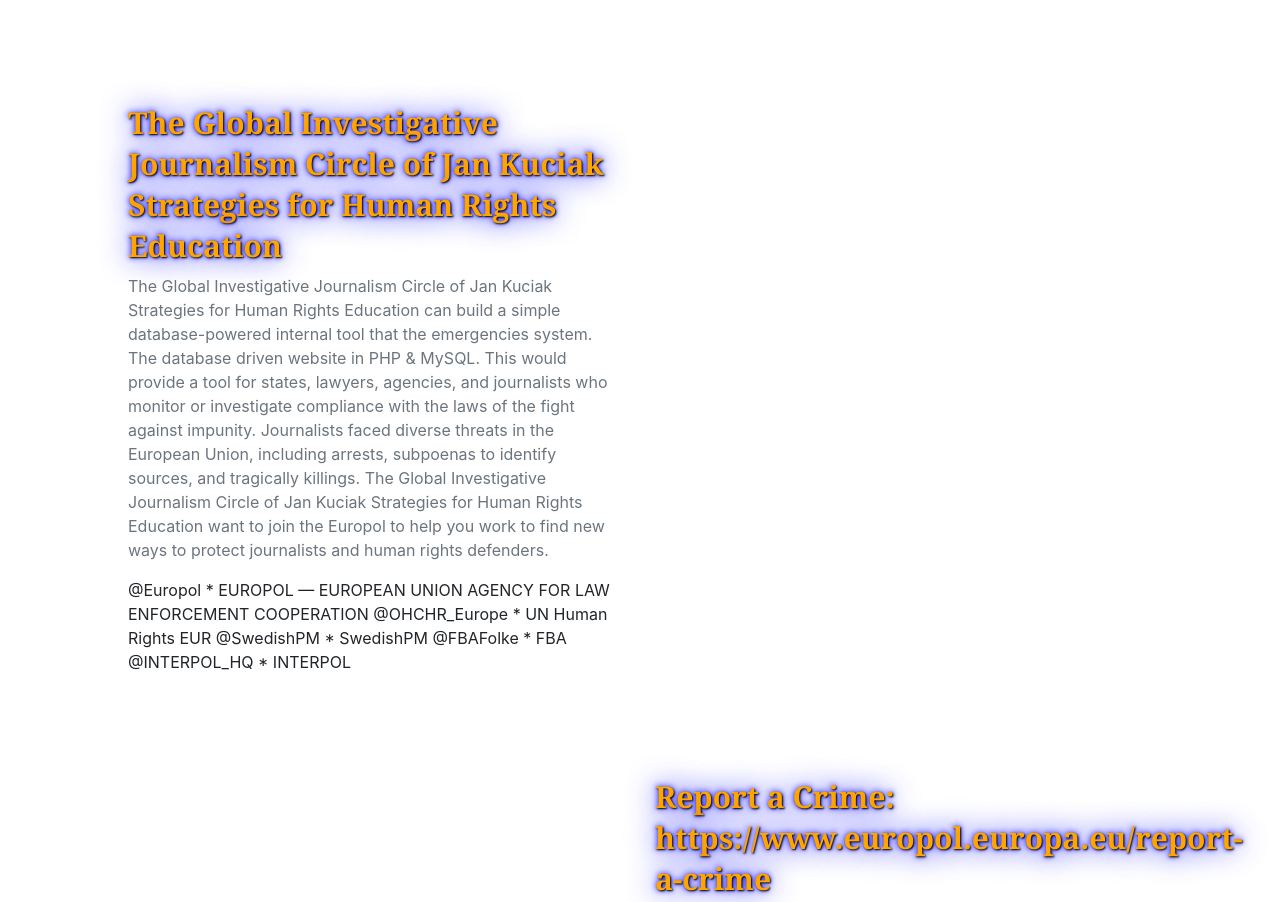
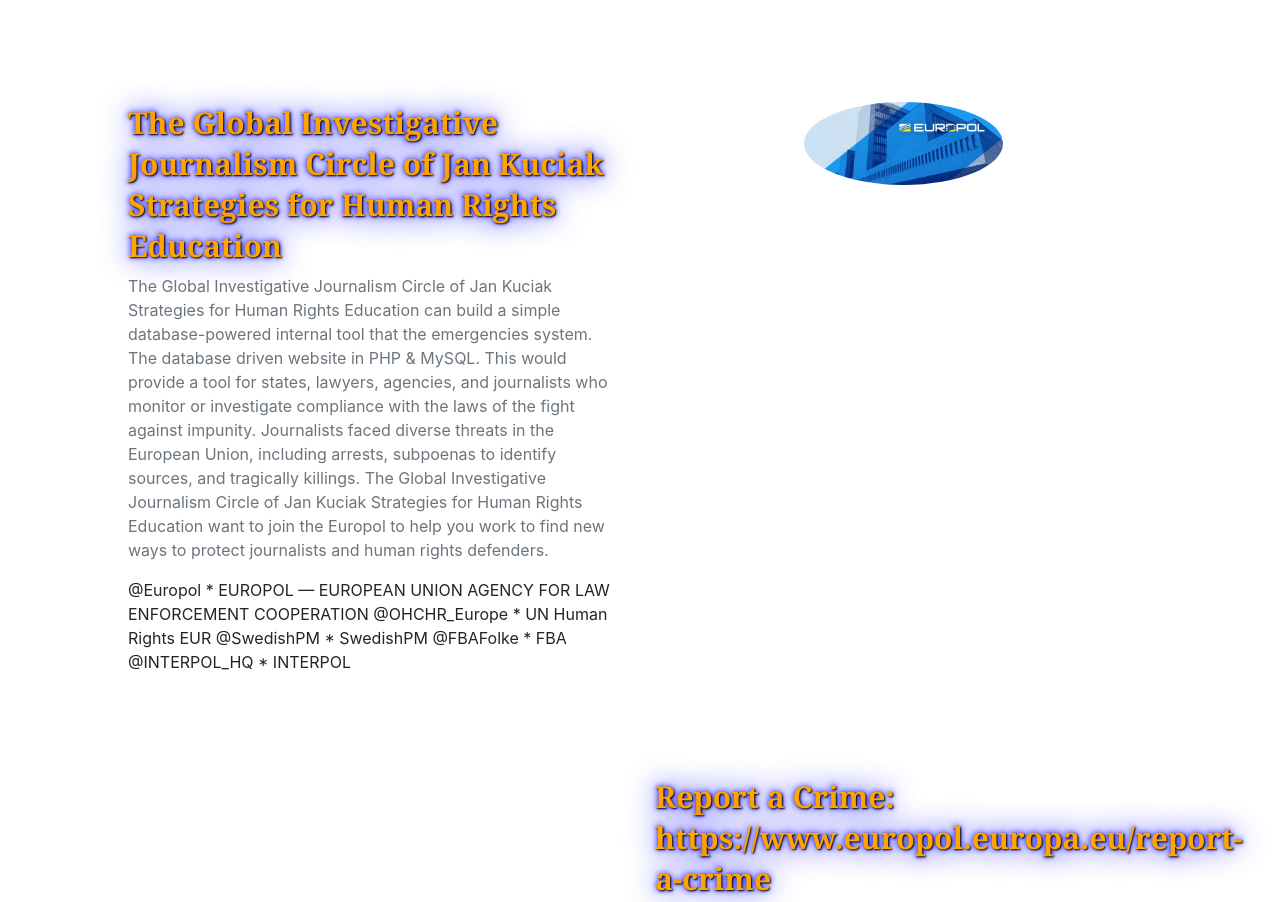
Before and after one commit to investigativejournalism/OpenLetter, a plain HTML site: page index.html in a window 1280 px wide. Shown: the part 2331-3233 px from the top of the page. Drawn offline with nearby package versions, Linux system fonts and the light colour scheme.

Commit message:
Update index.html

```diff
--- a/index.html
+++ b/index.html
@@ -125,7 +125,7 @@
         <span class="tag tag-pill tag-warning">@INTERPOL_HQ * INTERPOL</span>
       </div>
       <div class="col-md-6 how-img">
-        <img src="epol.swg" class="rounded-circle img-fluid" alt="" />
+        <img src="generic5.jpg" class="rounded-circle img-fluid" alt="" />
       </div>
     </div>
     <div class="row">
```
